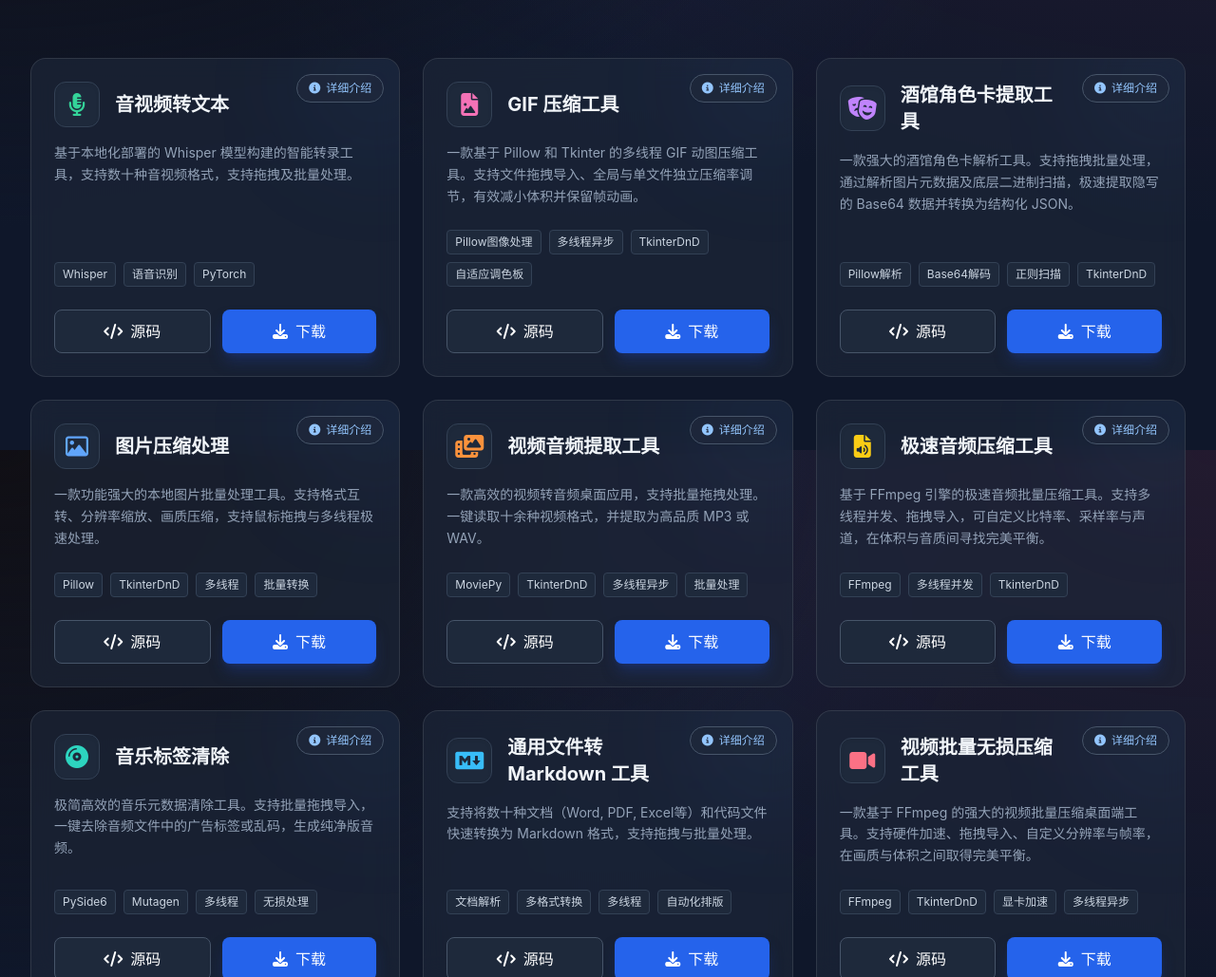
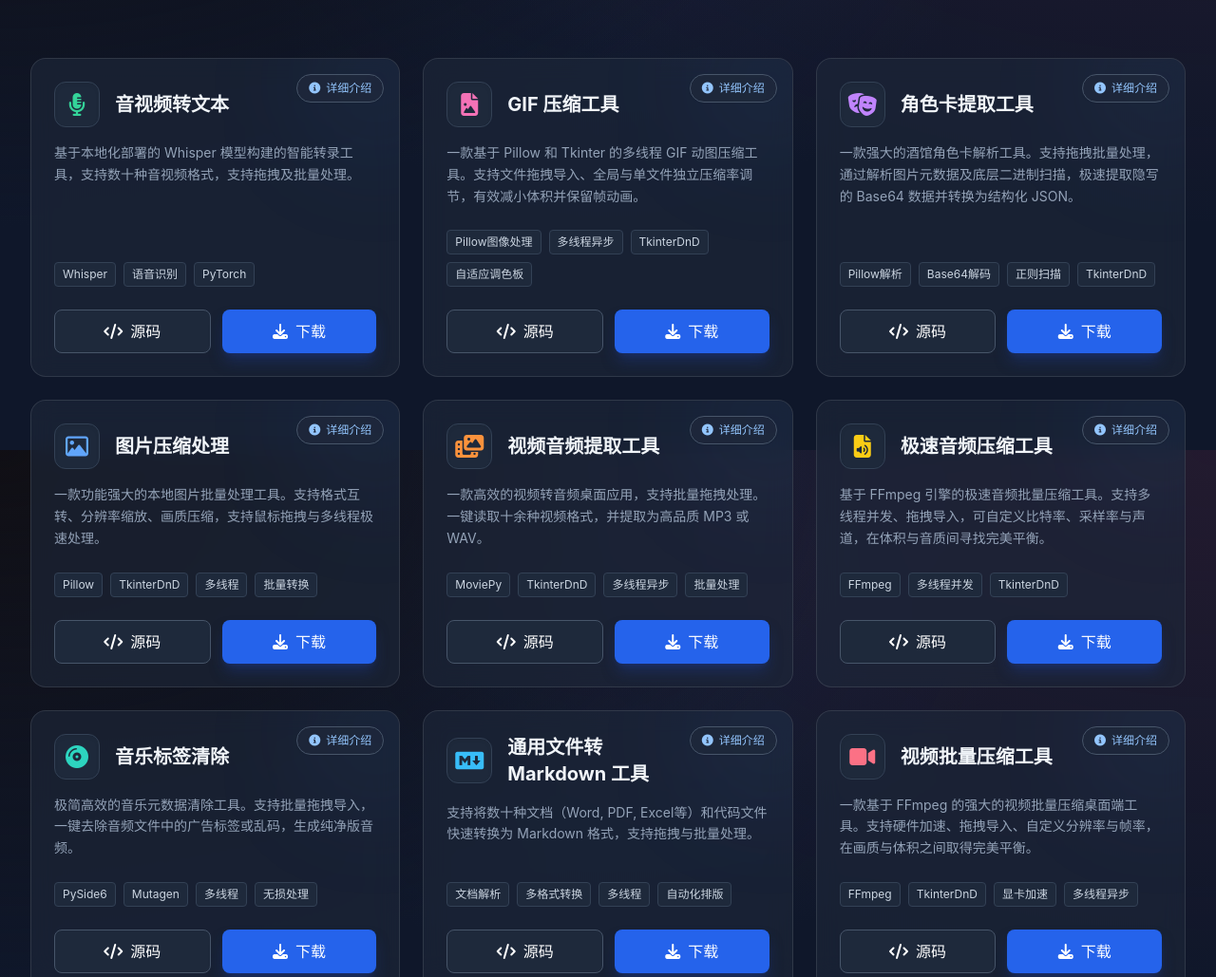
Before and after one commit to moshidi244262/Python-Tools, a plain HTML site: page index.html in a window 1280 px wide. Shown: the part 326-1355 px from the top of the page at 95% size. Drawn offline with nearby package versions, Linux system fonts and the light colour scheme.

Commit message:
Update index.html

```diff
--- a/index.html
+++ b/index.html
@@ -199,7 +199,7 @@
             },
             {
                 id: 'tavern-json',
-                title: '酒馆角色卡提取工具',
+                title: '角色卡提取工具',
                 icon: 'fa-solid fa-masks-theater text-purple-400',
                 desc: '一款强大的酒馆角色卡解析工具。支持拖拽批量处理，通过解析图片元数据及底层二进制扫描，极速提取隐写的 Base64 数据并转换为结构化 JSON。',
                 longDesc: '这是一款专为 AI 角色扮演爱好者（酒馆/Tavern 用户）打造的数据提取工具 v3.0 增强美化版。AI 社区中的角色设定常被隐写在 PNG 或 WebP 图片的附加数据中。本工具不仅能标准读取 PNG 文本块和 EXIF 信息，还独创了“暴力二进制特征扫描”兜底方案，即便是 Pillow 无法正常加载受损图片，也能精准定位并解码其中的 Base64 隐写设定。配备现代化 Tkinter 界面，支持多线程与文件拖拽，是本地角色数据管理的神器。',
@@ -313,7 +313,7 @@
             },
             {
                 id: 'video-compress',
-                title: '视频批量无损压缩工具',
+                title: '视频批量压缩工具',
                 icon: 'fa-solid fa-video text-rose-400',
                 desc: '一款基于 FFmpeg 的强大的视频批量压缩桌面端工具。支持硬件加速、拖拽导入、自定义分辨率与帧率，在画质与体积之间取得完美平衡。',
                 longDesc: '本工具底层封装了强大的 FFmpeg 处理引擎，通过现代化的 Tkinter 图形界面，让复杂的视频压制参数配置变得极其直观。专为需要应对大体积录屏或高清视频存储、传输难题的用户设计。工具不仅支持 CPU (H.264/H.265) 压制，还深度整合了 NVIDIA 显卡的硬件加速（NVENC），极大提升压缩效率。程序内部采用多线程异步架构执行子进程 (subprocess)，并结合正则表达式实时解析 FFmpeg 控制台输出流，用户可通过拖拽快速批量导入视频，并精准控制 CRF 画质、定频码率、分辨率缩放、帧率调节及音频码率，实现了精准的进度条更新与运行状态监控。',
```
